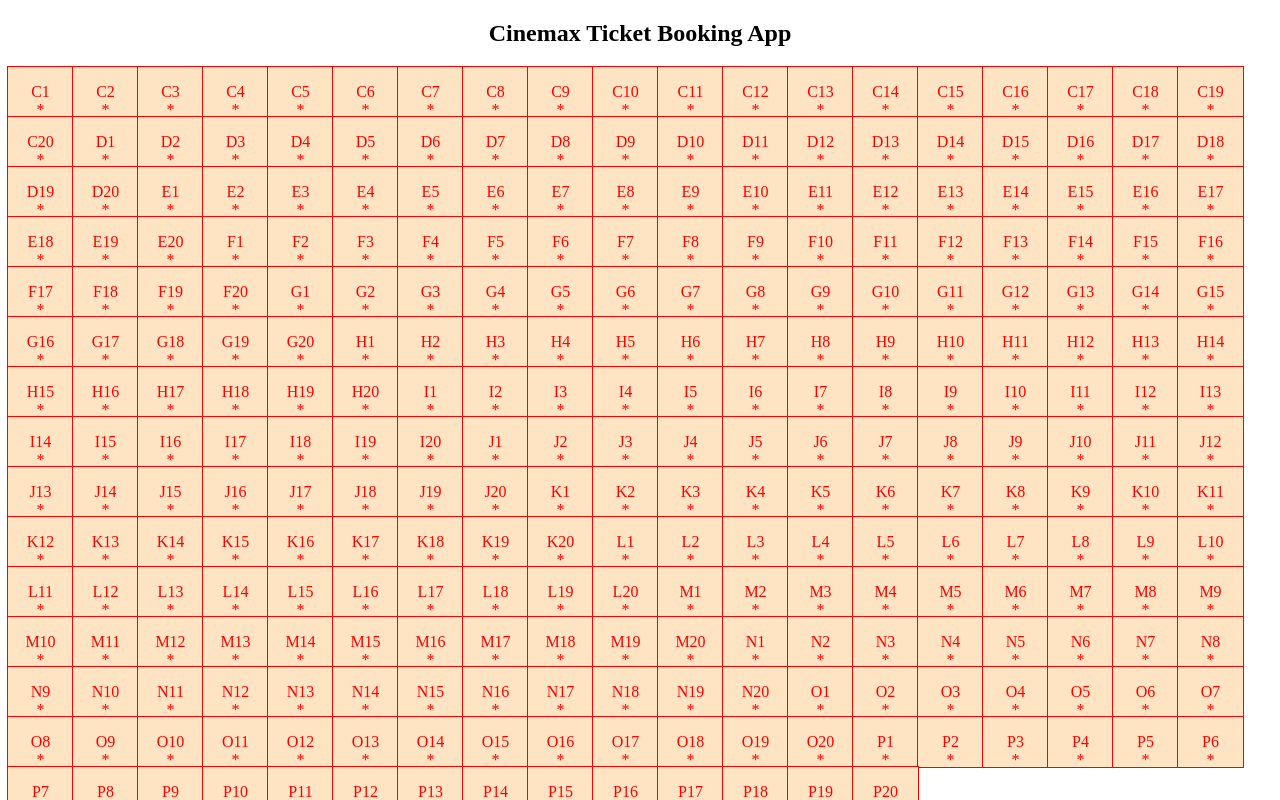
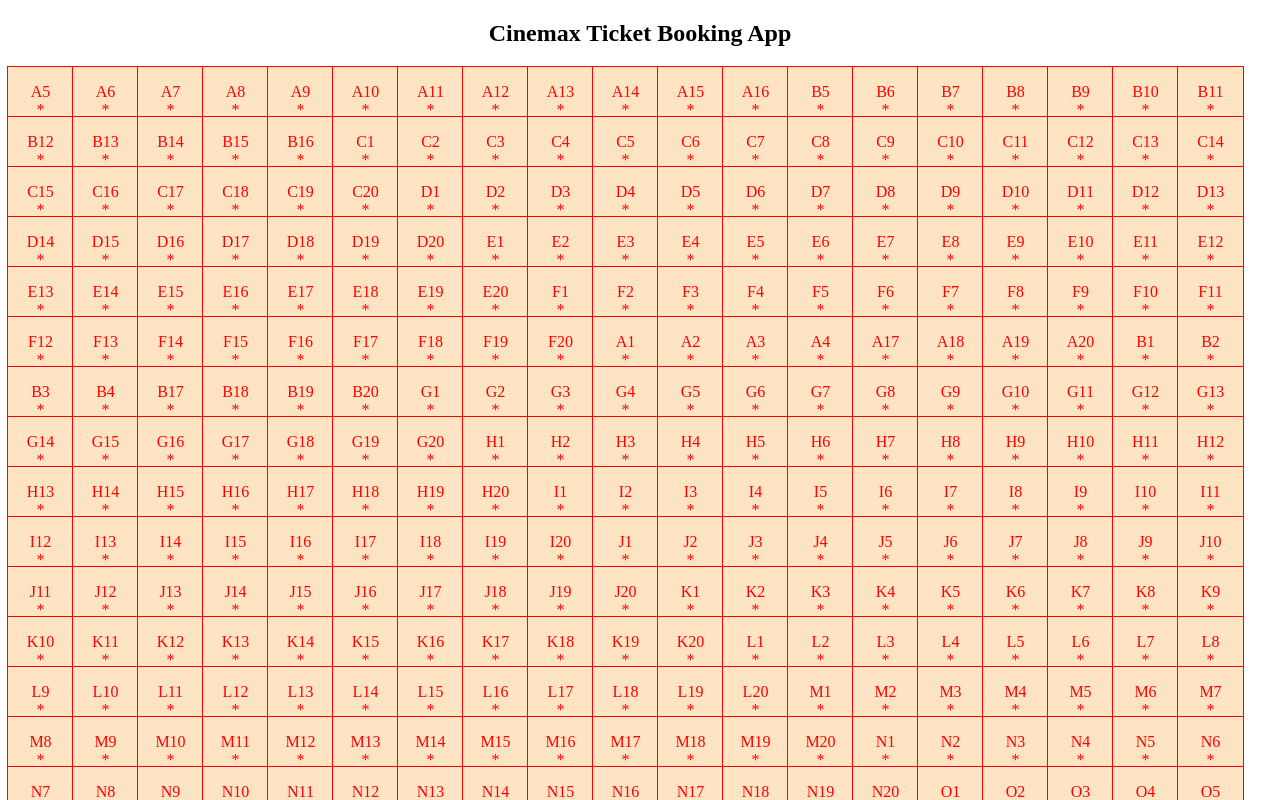
Before and after one commit to bozicschucky/ReactTeaserApp, a React (Create React App) app: page / in a window 1280 px wide. Shown: the top 800 px of the page. Built offline with nearby package versions, Linux system fonts and the light colour scheme.

Commit message:
add project grid seat categories

```diff
--- a/src/components/cinema/grid.jsx
+++ b/src/components/cinema/grid.jsx
@@ -15,9 +15,9 @@
 		console.log(
 			"You have booked seat",
 			this.props.seatName,
-			"price",
+			"seat price ------->",
 			this.props.seatPrice,
-			"seatPrice",
+			"seat Category ------>",
 			this.props.seatType
 		);
 		this.setState({ bookStatus: true });
@@ -233,18 +233,48 @@
 			);
 		}
 	});
+	const twinSeatComponents = _.map(twinSeats, x => {
+		return (
+			<CinemaSeat
+				seatName={x}
+				key={x}
+				bookSymbol={bookSymbol}
+				seatType="twinSeats"
+				seatPrice={100000}
+			/>
+		);
+	});
+	const otherVipSeatsComponents = _.map(otherVipSeats, x => {
+		return (
+			<CinemaSeat
+				seatName={x}
+				key={x}
+				bookSymbol={bookSymbol}
+				seatType="Vvip"
+				seatPrice={100000}
+			/>
+		);
+	});
 
 	// console.log(seats);
+	// console.info(vVipSeats);
 	console.log("+++++++-------->twinSeats ", twinSeats);
-	console.log("--------otherVipSeats", otherVipSeats);
-	console.log("+++++++-------->otherVipSeats ", [
-		...otherVipSeats,
-		...vipSeats
-	]);
+	console.log("+++++++-------->othervVipSeats ", otherVipSeats);
+	// console.log("--------otherVipSeats", otherVipSeatsComponents);
+	// console.log("+++++++-------->otherVipSeats ", [
+	// 	...otherVipSeatsComponents,
+	// 	...vipSeats
+	// ]);
+	const allVipSeats = [...otherVipSeatsComponents, ...vipSeats];
 	// console.log("+++++++-------->Vvip ", vVipSeats);
 	// console.log("+++++++-------->vip ", vipSeats);
 	// console.log("--------------> economy", economySeats);
-	let allSeats = [...vVipSeats, ...vipSeats, ...economySeats];
+	let allSeats = [
+		...twinSeatComponents,
+		...vVipSeats,
+		...allVipSeats,
+		...economySeats
+	];
 	let gridMap = allSeats.map(x => {
 		return x;
 	});
```
